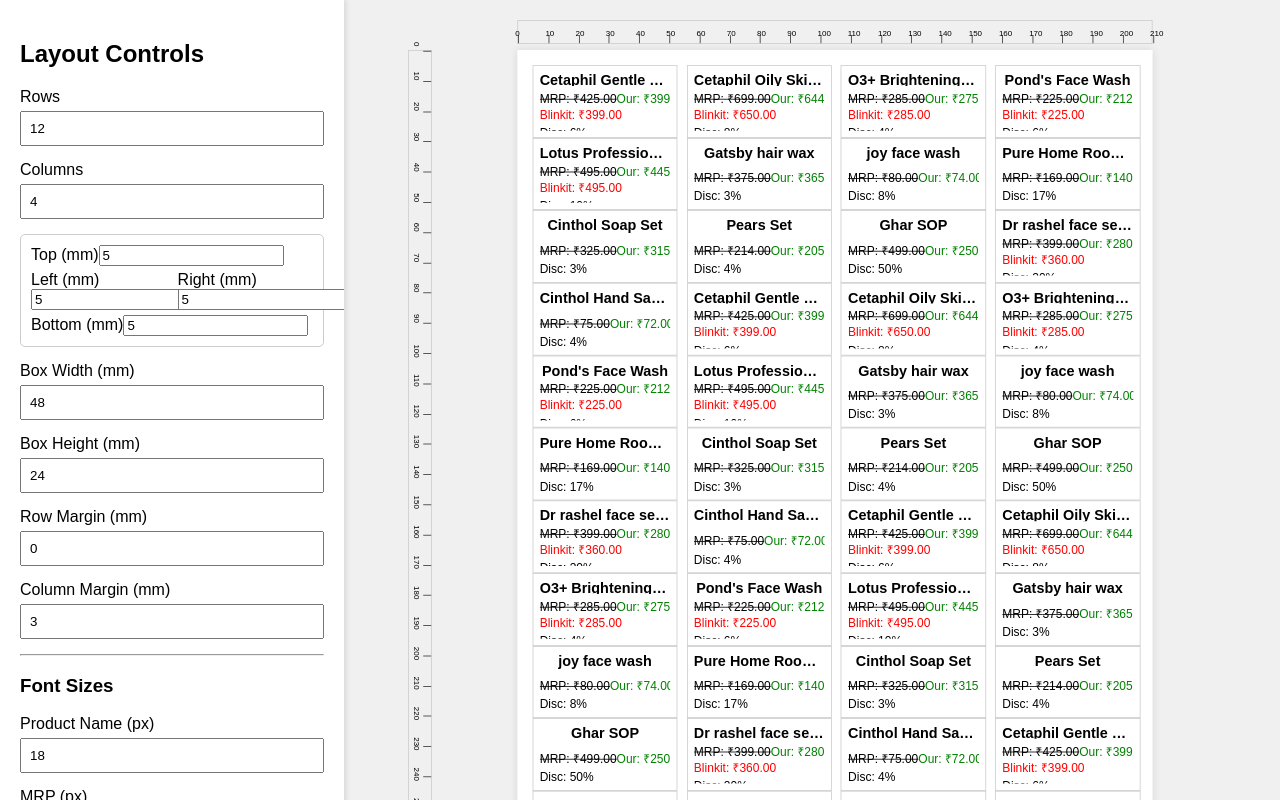
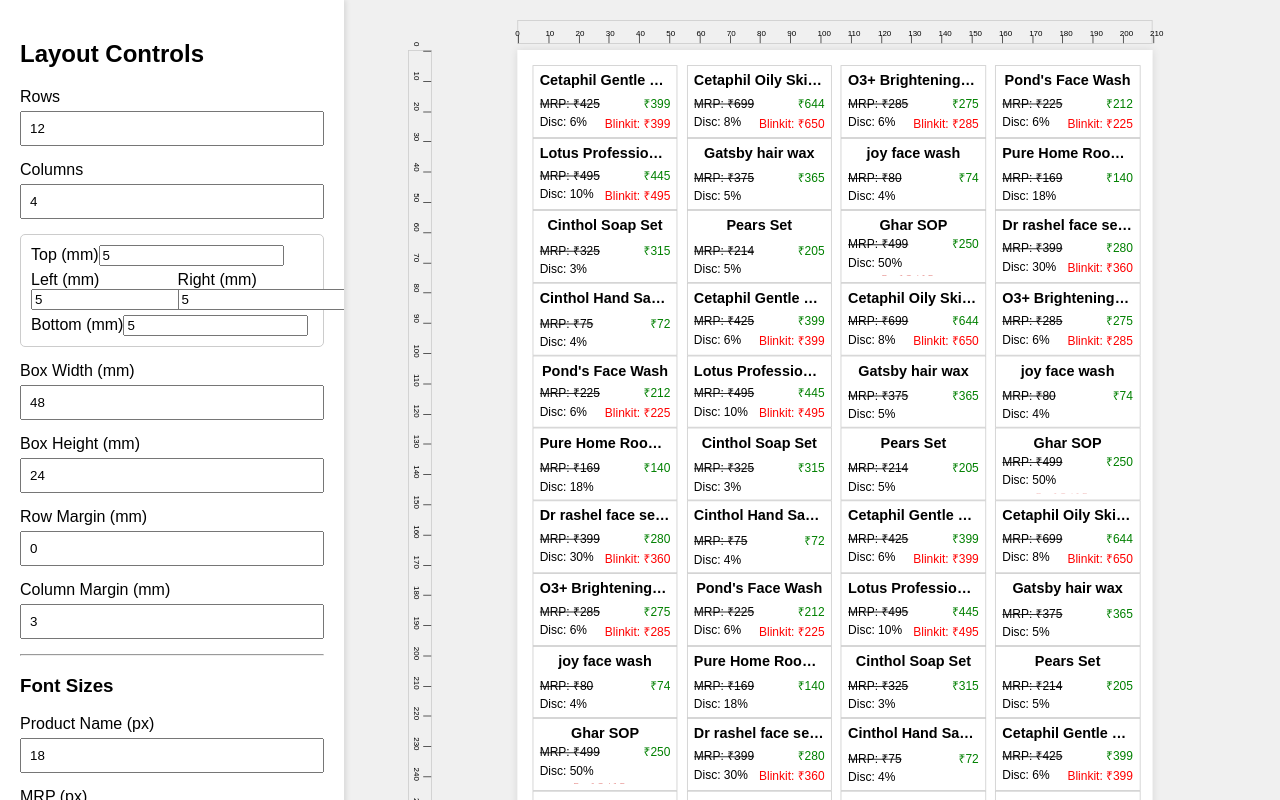
Before and after one commit to surendravaluelabskumar/producttag, a React (Create React App) app in the folder react-app/: page / in a window 1280 px wide. Shown: the top 800 px of the page. Built offline with nearby package versions, Linux system fonts and the light colour scheme.

Commit message:
Added blinkit Price and discount

```diff
--- a/react-app/public/db.json
+++ b/react-app/public/db.json
@@ -1,6 +1,5 @@
 {
-  "products":
-    [
+  "products": [
   {
     "name": "Cetaphil Gentle Skin Cleanser",
     "mrp": 425,
@@ -88,6 +87,4 @@
   }
 
 ]
-
-
 }
--- a/react-app/src/A4Page.js
+++ b/react-app/src/A4Page.js
@@ -36,8 +36,7 @@
       continue;
     }
 
-    const { name, mrp, price, blinkIt } = product;
-    const discount = ((mrp - price) / mrp) * 100;
+    const { name, mrp, price, blinkIt, discount, buyonegetOne } = product;
 
     boxes.push(
       <div className="box" key={i}>
@@ -47,20 +46,23 @@
         <div className="price-details">
           <div className="mrp-price-group">
             <span className="mrp" style={{ fontSize: `${fontSizeMrp}px` }}>
-              MRP: ₹{mrp.toFixed(2)}
+              MRP: ₹{mrp}
             </span>
             <span className="our-price" style={{ fontSize: `${fontSizePrice}px` }}>
-              Our: ₹{price.toFixed(2)}
+              ₹{price}
             </span>
           </div>
-          {blinkIt && (
-            <div className="blinkit-price" style={{ fontSize: `${fontSizePrice}px` }}>
-              Blinkit: ₹{blinkIt.toFixed(2)}
+          <div className="discount-blinkit-group">
+            <div className="discount" style={{ fontSize: `${fontSizeDiscount}px` }}>
+              Disc: {discount}%
             </div>
-          )}
-          <div className="discount" style={{ fontSize: `${fontSizeDiscount}px` }}>
-            Disc: {discount.toFixed(0)}%
+            {blinkIt && (
+              <div className="blinkit-price" style={{ fontSize: `${fontSizePrice}px` }}>
+                Blinkit: ₹{blinkIt}
+              </div>
+            )}
           </div>
+          {buyonegetOne && <div className="buy-one-get-one">Buy 1 Get 1 Free</div>}
         </div>
       </div>
     );
--- a/react-app/src/style.css
+++ b/react-app/src/style.css
@@ -156,9 +156,7 @@
 }
 
 .discount {
-    width: 100%;
     text-align: left;
-    margin-top: 5px;
 }
 
 .mrp {
@@ -171,6 +169,21 @@
 
 .blinkit-price {
     color: red;
+}
+
+.discount-blinkit-group {
+    display: flex;
+    justify-content: space-between;
+    width: 100%;
+    margin-top: 5px;
+}
+
+.buy-one-get-one {
+    color: #d9534f;
+    font-weight: bold;
+    width: 100%;
+    text-align: center;
+    margin-top: 5px;
 }
 
 #print-btn {
```
